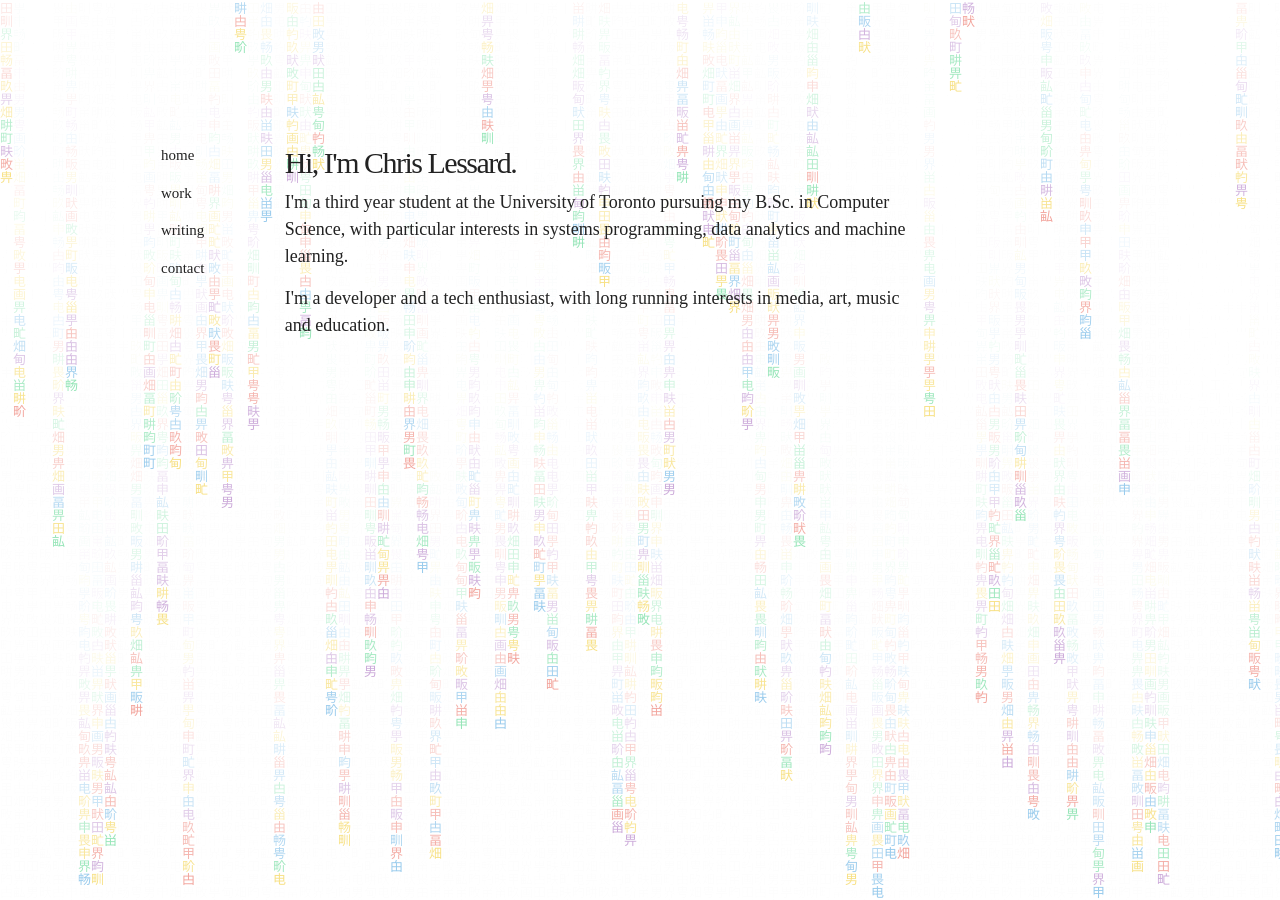
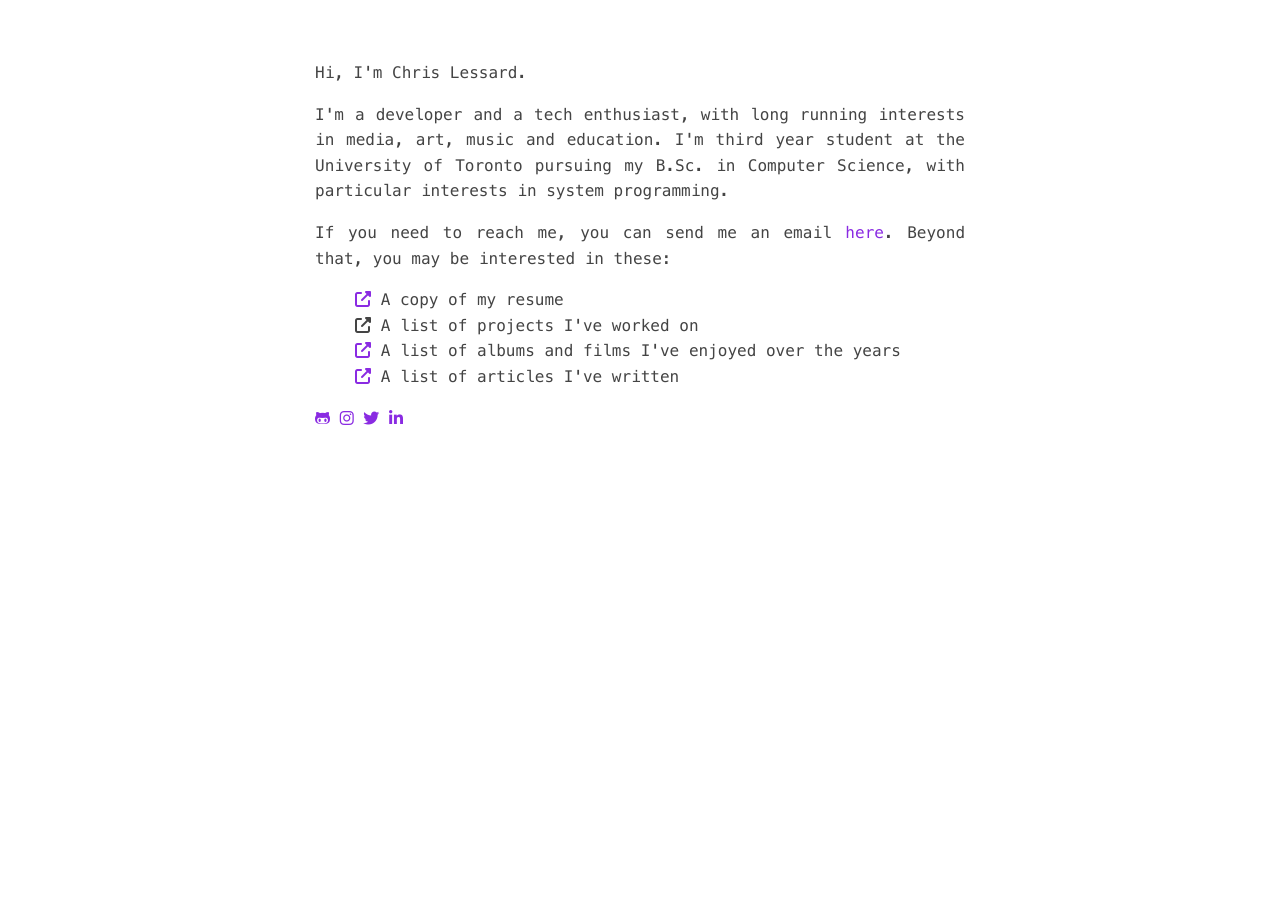
Before and after one commit to chrislessard/chrislessard.github.io, a Jekyll site: the page index.html, which Jekyll copies as it is, in a window 1280 px wide. Built offline with Jekyll 4.4.1, drawn with Linux system fonts in a browser that asks for light colours; nearby versions of some CDN libraries; some web fonts are replaced.

```diff
--- a/index.html
+++ b/index.html
@@ -1,54 +1,46 @@
----
-layout: default
----
+<!DOCTYPE html>
 
-<body>
+<html>
+    <head>
+        <meta charset="utf-8">
+        <title>Chris Lessard</title>
 
-  <div class="container">
-      <div class="row">
-        <!-- desktop/tablet navbar -->
-        <nav class="navbar one columns" id="navbar">
-            <ul style="list-style-type: none">
-                  <li id="main-link"><a href="#main" onclick="hideDivs('main');">home</a></li>
-                  <li><a href="#work" onclick="hideDivs('work');">work</a></li>
-                  <li><a href="#writing" onclick="hideDivs('writing');">writing</a></li>
-                  <li><a href="#contact" onclick="hideDivs('contact');">contact</a></li>
-            </ul>
-        </nav>
+        <link href="https://fonts.googleapis.com/css?family=Nunito" rel="stylesheet">
+        <link href="style.css" type="text/css" rel="stylesheet">
+        <script src="https://use.fontawesome.com/424b1d7adc.js"></script>
+        </script>
+    </head>
 
-        <div class="nine columns" id='body-content'>
-        <!-- mobile navbar -->
-		<div id="mobile-nav">
-            <ul style="list-style-type: none">
-                  <li id="main-link"><a href="#main" onclick="hideDivs('main');">home</a></li>
-                  <li><a href="#work" onclick="hideDivs('work');">work</a></li>
-                  <li><a href="#writing" onclick="hideDivs('writing');">writing</a></li>
-                  <li><a href="#contact" onclick="hideDivs('contact');">contact</a></li>
-            </ul>
-        </div>
-            <!-- main blurb -->
-            <div id="main" class="w3-animate-opacity">
-              {% include intro.html %}
-            </div>
+    <body>
+        <p id="title">Hi, I'm Chris Lessard.</p>
 
-            <!-- work blurb -->
-            <div id="work" style="display: none" class="w3-animate-opacity">
-                {% include work.html %}
-            </div>
+        <p>I'm a developer and a tech enthusiast, with long running interests in media, art, music and education. I'm third year student at the University of Toronto pursuing my B.Sc. in Computer Science, with particular interests in system programming.</p>
 
-            <!-- writing blurb -->
-            <div id="writing" style="display: none" class="w3-animate-opacity"  >
-                {% include writing.html %}
-            </div>
+        <p>If you need to reach me, you can send me an email <a href="mailto:chrislessard@gmail.com">here</a>. Beyond that, you may be interested in these:</p>
 
-            <!-- contact blurb -->
-            <div id="contact" class="w3-animate-opacity" style="display: none">
-             {% include contact.html %}
-            </div>
+        <ul>
+            <li>
+                <a href="./assets/chris-lessard-resume.pdf"><i class="fa fa-external-link" aria-hidden="true"></i></a>
+                A copy of my resume</li>
 
-        </div>
+            <li><i class="fa fa-external-link" aria-hidden="true"></i>
+                A list of projects I've worked on</li>
 
-    </div>
-</div>
-<canvas id="canvas"></canvas>
-</body>
+            <li>
+                <a href="./misc.html"><i class="fa fa-external-link" aria-hidden="true"></i></a>
+                A list of albums and films I've enjoyed over the years
+            </li>
+
+            <li>
+                <a href="./writing.html"><i class="fa fa-external-link" aria-hidden="true"></i></a>
+                A list of articles I've written
+            </li>
+        </ul>
+
+        <a href="https://github.com/chrislessard"><i class="fa fa-github-alt" aria-hidden="true"></i></a>
+        <a href="https://www.instagram.com/chris.lessard/?hl=en"><i class="fa fa-instagram" aria-hidden="true"></i></a>
+        <a href="https://twitter.com/cclessard"><i class="fa fa-twitter" aria-hidden="true"></i></a>
+        <a href="Public Profilehttps://ca.linkedin.com/in/christian-lessard-b53057110"><i class="fa fa-linkedin" aria-hidden="true"></i></a>
+
+    </body>
+</html>
--- /dev/null
+++ b/style.css
@@ -0,0 +1,25 @@
+
+@font-face {
+    font-family: "Menlo";
+    src: url(assets/Menlo-Regular.ttf);
+}
+
+body{
+    margin: 60px auto;
+    max-width: 650px;
+    line-height: 1.6;
+    font-size:18px;
+    color: #444;
+    padding: 0 15px;
+
+    text-align: justify;
+    font-family: Menlo;
+    font-size: 1rem;
+    text-rendering: geometricPrecision;
+}
+
+a {text-decoration: none; color: blueviolet}
+
+ul {list-style-type: none}
+
+#title {margin-bottom: 0}
```
Also changed, not shown: articles/why-i-redesigned-my-site.html (added, +33 -0 lines), misc.html (added, +89 -0 lines), writing.html (added, +20 -0 lines), assets/Menlo-Regular.ttf (added), 1 other file.
